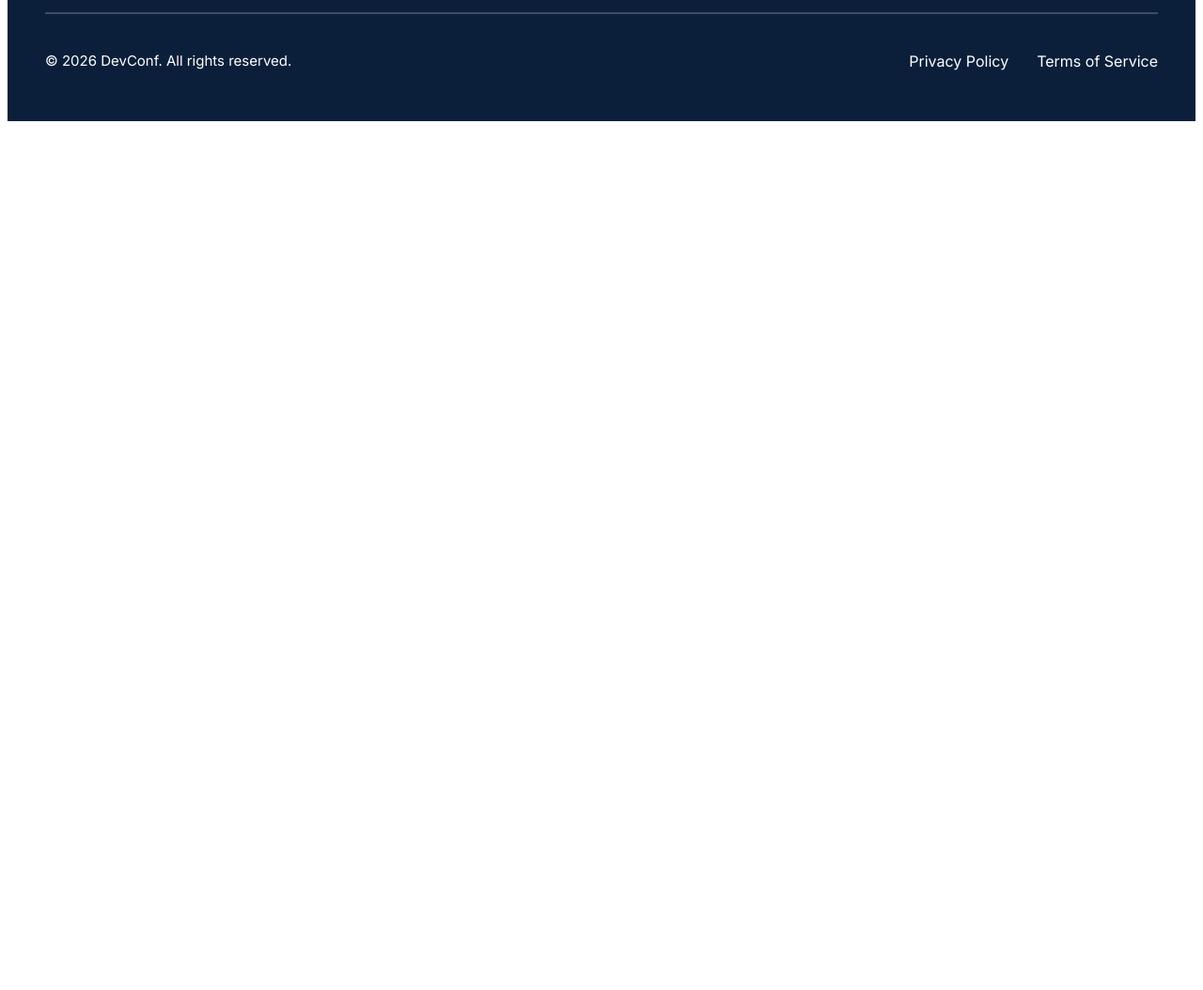
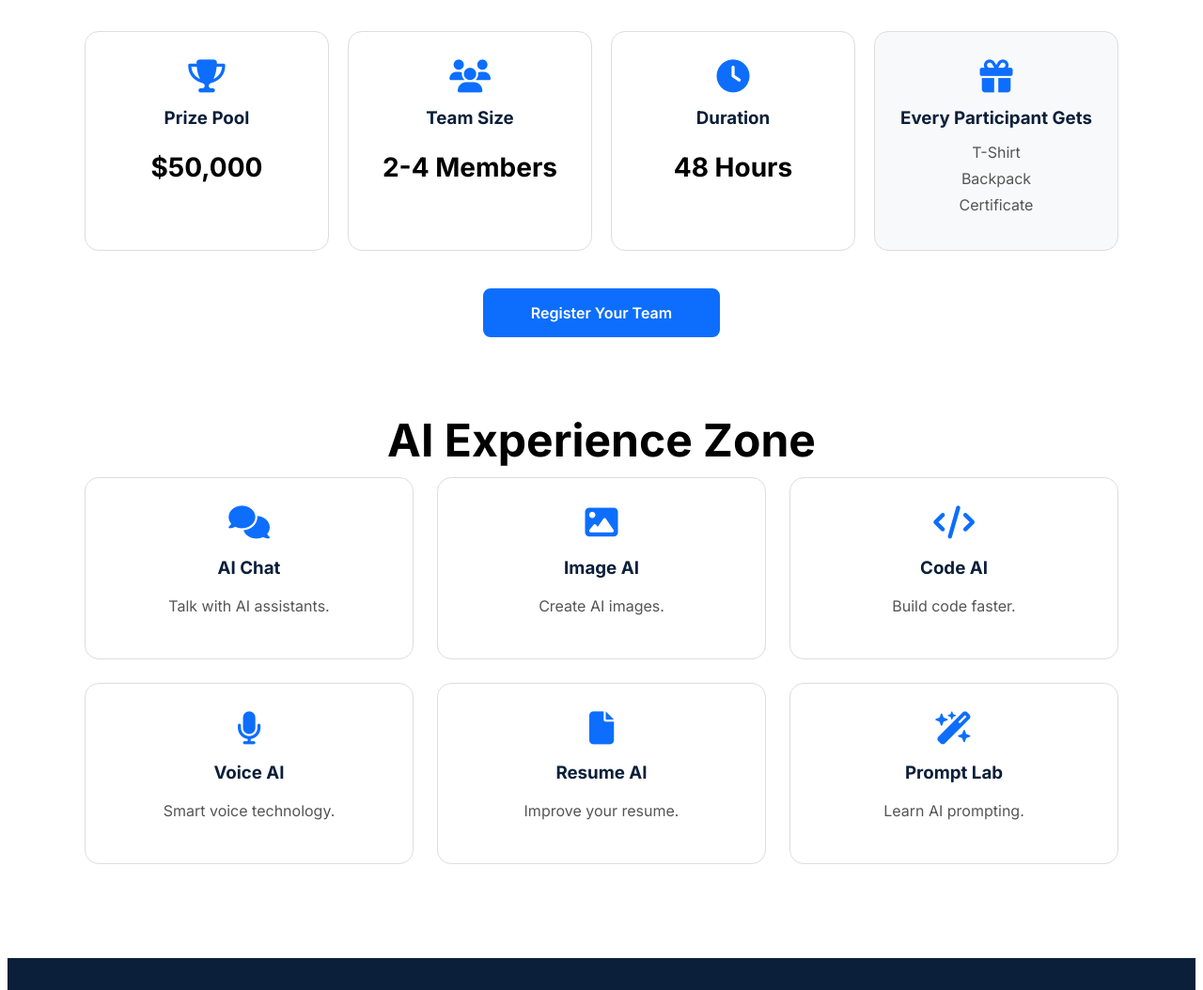
Before and after one commit to JI-REDOY/b14-a01-devconf, a plain HTML site: page index.html in a window 1280 px wide. Shown: the part 2609-3663 px from the top of the page at 94% size. Before the commit the page ends 2746 px from the top, so only its background shows below. Drawn offline with nearby package versions, Linux system fonts and the light colour scheme.

Commit message:
AI section add

```diff
--- a/index.html
+++ b/index.html
@@ -144,6 +144,131 @@
         </div>
     </section>
 
+<section class="innovation-zone">
+
+    <h2 class="section-title">
+        AI Hackathon 2026
+    </h2>
+
+    <p class="section-description">
+        Join our 48-hour coding challenge and create innovative AI solutions.
+    </p>
+
+
+    <div class="hackathon-container">
+
+
+        <div class="hack-card">
+
+            <i class="fa-solid fa-trophy"></i>
+            <h3>Prize Pool</h3>
+            <h1>$50,000</h1>
+
+        </div>
+
+
+        <div class="hack-card">
+
+            <i class="fa-solid fa-users"></i>
+            <h3>Team Size</h3>
+            <h1>2-4 Members</h1>
+
+        </div>
+
+
+        <div class="hack-card">
+
+            <i class="fa-solid fa-clock"></i>
+            <h3>Duration</h3>
+            <h1>48 Hours</h1>
+
+        </div>
+
+
+        <div class="hack-card gift-card">
+
+            <i class="fa-solid fa-gift"></i>
+            <h3>Every Participant Gets</h3>
+
+            <p>T-Shirt</p>
+            <p>Backpack</p>
+            <p>Certificate</p>
+
+        </div>
+
+
+    </div>
+
+
+    <a href="#" class="blue-btn">
+        Register Your Team
+    </a>
+
+
+
+
+    <!-- AI Experience -->
+
+    <div class="experience">
+
+        <h2 class="section-title">
+            AI Experience Zone
+        </h2>
+
+
+        <div class="experience-container">
+
+
+            <div class="experience-card">
+                <i class="fa-solid fa-comments"></i>
+                <h3>AI Chat</h3>
+                <p>Talk with AI assistants.</p>
+            </div>
+
+
+            <div class="experience-card">
+                <i class="fa-solid fa-image"></i>
+                <h3>Image AI</h3>
+                <p>Create AI images.</p>
+            </div>
+
+
+            <div class="experience-card">
+                <i class="fa-solid fa-code"></i>
+                <h3>Code AI</h3>
+                <p>Build code faster.</p>
+            </div>
+
+
+            <div class="experience-card">
+                <i class="fa-solid fa-microphone"></i>
+                <h3>Voice AI</h3>
+                <p>Smart voice technology.</p>
+            </div>
+
+
+            <div class="experience-card">
+                <i class="fa-solid fa-file"></i>
+                <h3>Resume AI</h3>
+                <p>Improve your resume.</p>
+            </div>
+
+
+            <div class="experience-card">
+                <i class="fa-solid fa-wand-magic-sparkles"></i>
+                <h3>Prompt Lab</h3>
+                <p>Learn AI prompting.</p>
+            </div>
+
+
+        </div>
+
+    </div>
+
+
+</section>
+
+
 
     <footer class="footer">
 
--- a/style.css
+++ b/style.css
@@ -287,6 +287,134 @@
 }
 
 
+.innovation-zone{
+    max-width:1100px;
+    margin:100px auto;
+    font-family:inter, sans-serif;
+}
+
+
+.hackathon-container{
+
+    display:grid;
+    grid-template-columns:repeat(4,1fr);
+    gap:20px;
+
+}
+
+
+.hack-card{
+
+    border:1px solid #ddd;
+    border-radius:15px;
+    padding:30px 20px;
+    text-align:center;
+
+}
+
+
+.hack-card i{
+
+    font-size:35px;
+    color:#0d6efd;
+
+}
+
+
+.hack-card h3{
+
+    color:#0B1F3A;
+    margin:15px 0;
+
+}
+
+
+.hack-card h1{
+
+    font-size:28px;
+
+}
+
+
+.gift-card{
+
+    background:#f8f9fa;
+
+}
+
+
+.gift-card p{
+
+    margin:8px;
+    color:#555;
+
+}
+
+
+
+.innovation-zone > .blue-btn{
+
+    display:block;
+    width:220px;
+    text-align:center;
+    margin:40px auto;
+
+}
+
+
+
+/* Experience */
+
+.experience{
+
+    margin-top:80px;
+
+}
+
+
+.experience-container{
+
+    display:grid;
+    grid-template-columns:repeat(3,1fr);
+    gap:25px;
+
+}
+
+
+.experience-card{
+
+    border:1px solid #ddd;
+    border-radius:15px;
+    padding:30px;
+    text-align:center;
+
+}
+
+
+.experience-card i{
+
+    font-size:35px;
+    color:#0d6efd;
+
+}
+
+
+.experience-card h3{
+
+    color:#0B1F3A;
+
+}
+
+
+.experience-card p{
+
+    color:#555;
+
+}
+
+
+
+
 
 .footer{
     margin: 100px auto 0;
```
